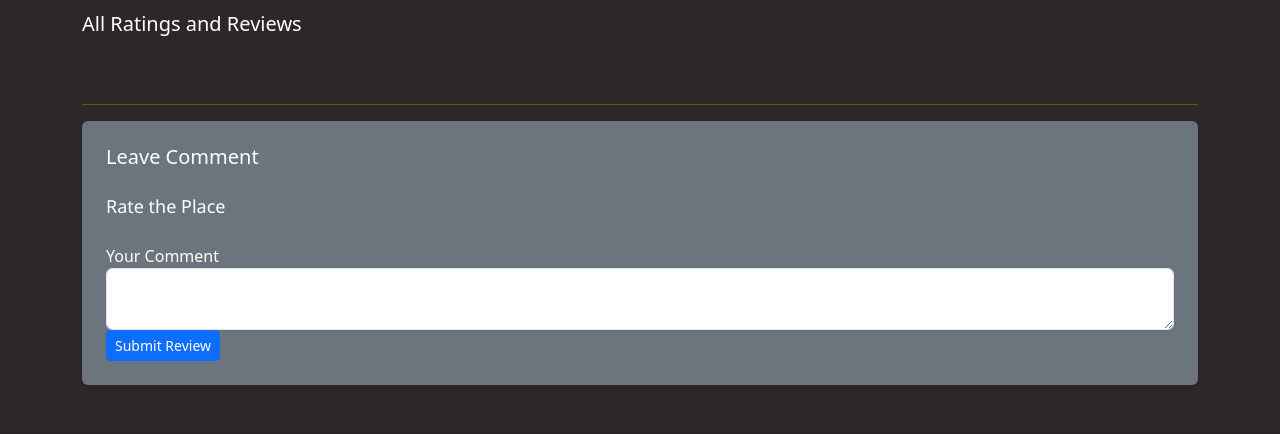
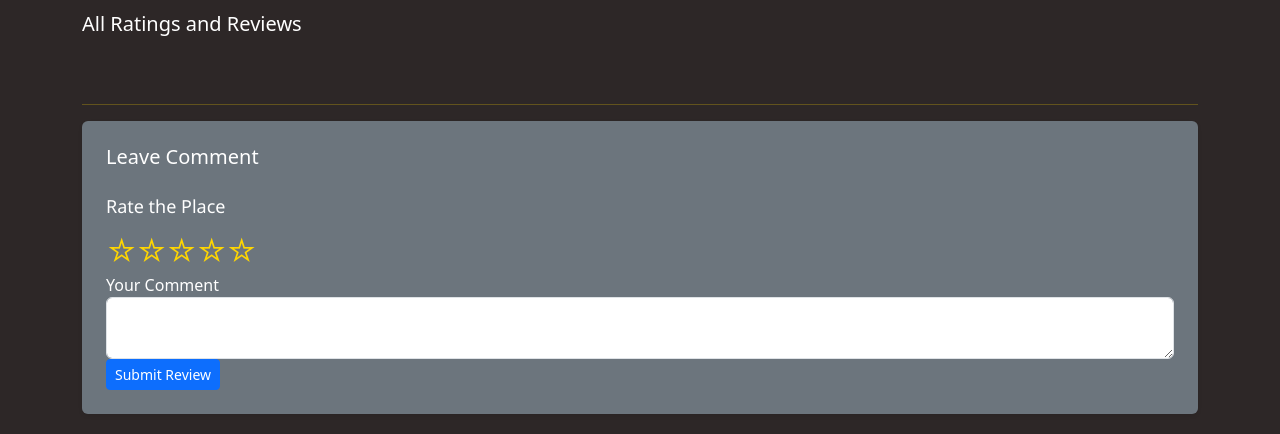
Before and after one commit to darinatic/CinemaBookingSystem, a Django app: template main/templates/CinemaCustomerPages/movie_detail.html in a window 1280 px wide. Shown: the part 1623-2057 px from the top of the page. Run offline with Django 4.2, Linux system fonts and the light colour scheme; the template is opened without the code that fills it: values that come from a table or form of the project are taken from there, others are empty; data comes from the database, SQL or seed files in the repository; both versions use the stored data as it was after the commit.

Commit message:
Added rating stars

```diff
--- a/main/templates/CinemaCustomerPages/movie_detail.html
+++ b/main/templates/CinemaCustomerPages/movie_detail.html
@@ -7,7 +7,45 @@
 {% endblock %}
 
 {% block content %}
+<style>
+    .rating {
+        display: flex;
+        flex-direction: row-reverse;
+        justify-content: left
+    }
 
+    .rating>input {
+        display: none
+    }
+
+    .rating>label {
+        position: relative;
+        width: 1em;
+        font-size: 30px;
+        font-weight: 300;
+        color: #FFD600;
+        cursor: pointer
+    }
+
+    .rating>label::before {
+        content: "\2605";
+        position: absolute;
+        opacity: 0
+    }
+
+    .rating>label:hover:before,
+    .rating>label:hover~label:before {
+        opacity: 1 !important
+    }
+
+    .rating>input:checked~label:before {
+        opacity: 1
+    }
+
+    .rating:hover>input:checked~label:before {
+        opacity: 0.4
+    }
+</style>
 <div class="container my-5 mx-7 ">
     <div class="row ">
         <div class=" col-4 p-3 m-1 ">
@@ -100,14 +138,8 @@
     <div class="bg-secondary rounded shadow-sm p-4 mb-5 rating-review-select-page">
         <h5 class="mb-4">Leave Comment</h5>
         <p class="mb-2 ">Rate the Place</p>
-        <div class="mb-4">
-            <span class="star-rating">
-                <a href="#"><i class="icofont-ui-rating icofont-2x"></i></a>
-                <a href="#"><i class="icofont-ui-rating icofont-2x"></i></a>
-                <a href="#"><i class="icofont-ui-rating icofont-2x"></i></a>
-                <a href="#"><i class="icofont-ui-rating icofont-2x"></i></a>
-                <a href="#"><i class="icofont-ui-rating icofont-2x"></i></a>
-            </span>
+
+        <div class="rating"> <input type="radio" name="rating" value="5" id="5"><label for="5">☆</label> <input type="radio" name="rating" value="4" id="4"><label for="4">☆</label> <input type="radio" name="rating" value="3" id="3"><label for="3">☆</label> <input type="radio" name="rating" value="2" id="2"><label for="2">☆</label> <input type="radio" name="rating" value="1" id="1"><label for="1">☆</label>
         </div>
 
         <form id="reviewForm" method="post">
@@ -165,7 +197,7 @@
     populateUI();
 
     userReviewObj.forEach((review) => {
-        addReview (review.user_id__username, review.date, review.rating, review.review);
+        addReview (review.user_id__username, review.rating, review.review);
     });
 
     // Save selected movie index and price
@@ -388,7 +420,7 @@
     }); // Initial count and total set
     updateSelectedCount();
 
-    function addReview(name, date, rating, text) {
+    function addReview(name, rating, text) {
         const reviewsMembers = document.querySelector('.reviews-members');
 
         const media = document.createElement('div');
@@ -411,26 +443,19 @@
         starRating.classList.add('star-rating', 'float-right');
 
         for (let i = 0; i < rating; i++) {
-            const ratingLink = document.createElement('a');
-            const ratingIcon = document.createElement('i');
-            ratingIcon.classList.add('icofont-ui-rating', 'active');
-            ratingLink.setAttribute('href', '#');
-            ratingLink.appendChild(ratingIcon);
-            starRating.appendChild(ratingLink);
+            const ratingStar = document.createElement('span');
+            ratingStar.innerHTML = "⭐";
+            starRating.appendChild(ratingStar);
         }
 
         const nameLink = document.createElement('a');
-        nameLink.classList.add('text-black');
+        nameLink.classList.add('text-white');
         nameLink.setAttribute('href', '#');
         nameLink.textContent = name;
 
         const nameHeader = document.createElement('h6');
         nameHeader.classList.add('mb-1');
         nameHeader.appendChild(nameLink);
-
-        const dateHeader = document.createElement('p');
-        dateHeader.classList.add('text-gray');
-        dateHeader.textContent = date;
 
         const reviewsBody = document.createElement('div');
         reviewsBody.classList.add('reviews-members-body');
@@ -440,8 +465,6 @@
 
         reviewsHeader.appendChild(starRating);
         reviewsHeader.appendChild(nameHeader);
-        reviewsHeader.appendChild(dateHeader);
-
         reviewsBody.appendChild(textBody);
 
         mediaBody.appendChild(reviewsHeader);
--- a/main/views.py
+++ b/main/views.py
@@ -92,7 +92,6 @@ def movie_details(response, session_id):
 
         user_reviews.append({
             'user_id__username': response.user.username,
-            'date' : datetime.now().strftime("%Y-%m-%d %H:%M:%S"),
             'review': UserReview.review,
             'rating': UserReview.rating
         })
@@ -102,6 +101,7 @@ def movie_details(response, session_id):
         # save the data in session to be used in the reviewSuccess function
         response.session["session"] = session_json
         response.session["user_review"] = userReviews_json
+        response.session["customer"] = customer_json
 
         return redirect('reviewSuccess')
 
@@ -113,8 +113,9 @@ def reviewSuccess (response):
     session_json = response.session.get("session")
     movie = json.loads(session_json).get("movie")
     userReviews_json = response.session.get("user_review")
+    customer_json = response.session.get("customer")
 
-    return render(response, 'CinemaCustomerPages/movie_detail.html', {'movie': movie,'session_json': session_json, 'user_review' : userReviews_json})
+    return render(response, 'CinemaCustomerPages/movie_detail.html', {'movie': movie,'session_json': session_json, 'user_review' : userReviews_json, 'customer' : customer_json})
 
 
 def addtoCart(request):
```
Also changed, not shown: db.sqlite3.
